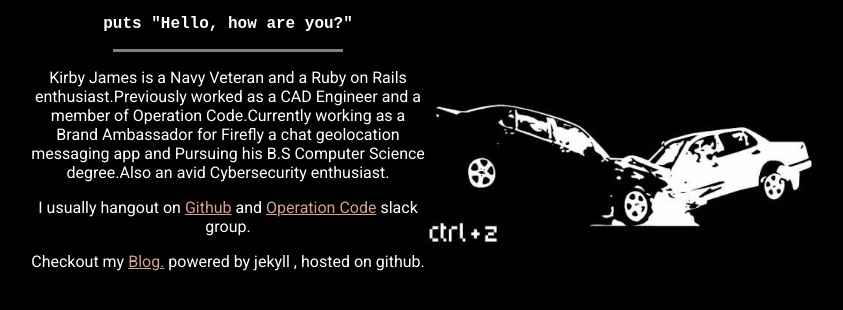
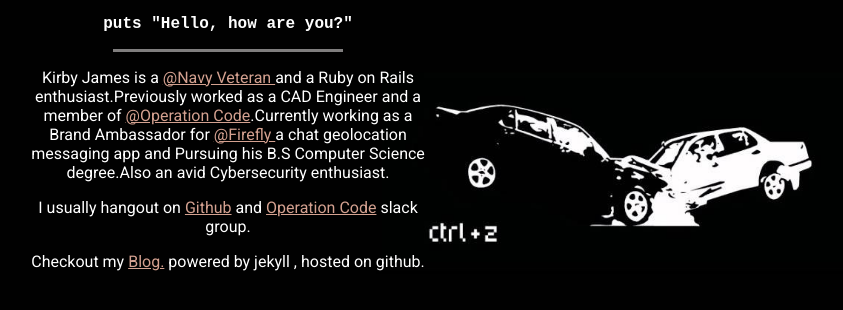
Before and after one commit to kboygit/kirbyjames.github.io, a plain HTML site: page index.html in a window 1280 px wide. Shown: the part 378-688 px from the top of the page, without its empty margins (412-1255 px from the left). Drawn offline with Linux system fonts and the light colour scheme.

Commit message:
👋 added links

```diff
--- a/index.html
+++ b/index.html
@@ -16,10 +16,10 @@
       <h2><pre class="bio"><code>puts "Hello, how are you?"</code></pre></h2>
       <hr class="grey">
       <p class="bio">
-        Kirby James is a Navy Veteran and a Ruby on Rails
+        Kirby James is a <a href="#">@Navy Veteran </a>and a Ruby on Rails
         enthusiast.Previously worked as a CAD Engineer and a
-        member of Operation Code.Currently working as a Brand
-        Ambassador for Firefly a chat geolocation messaging app
+        member of <a href="https://operationcode.org">@Operation Code</a>.Currently working as a Brand
+        Ambassador for <a href="http://www.firefly.cool/">@Firefly </a>a chat geolocation messaging app
         and Pursuing his B.S Computer Science degree.Also an avid
         Cybersecurity enthusiast.
       </p>
```
